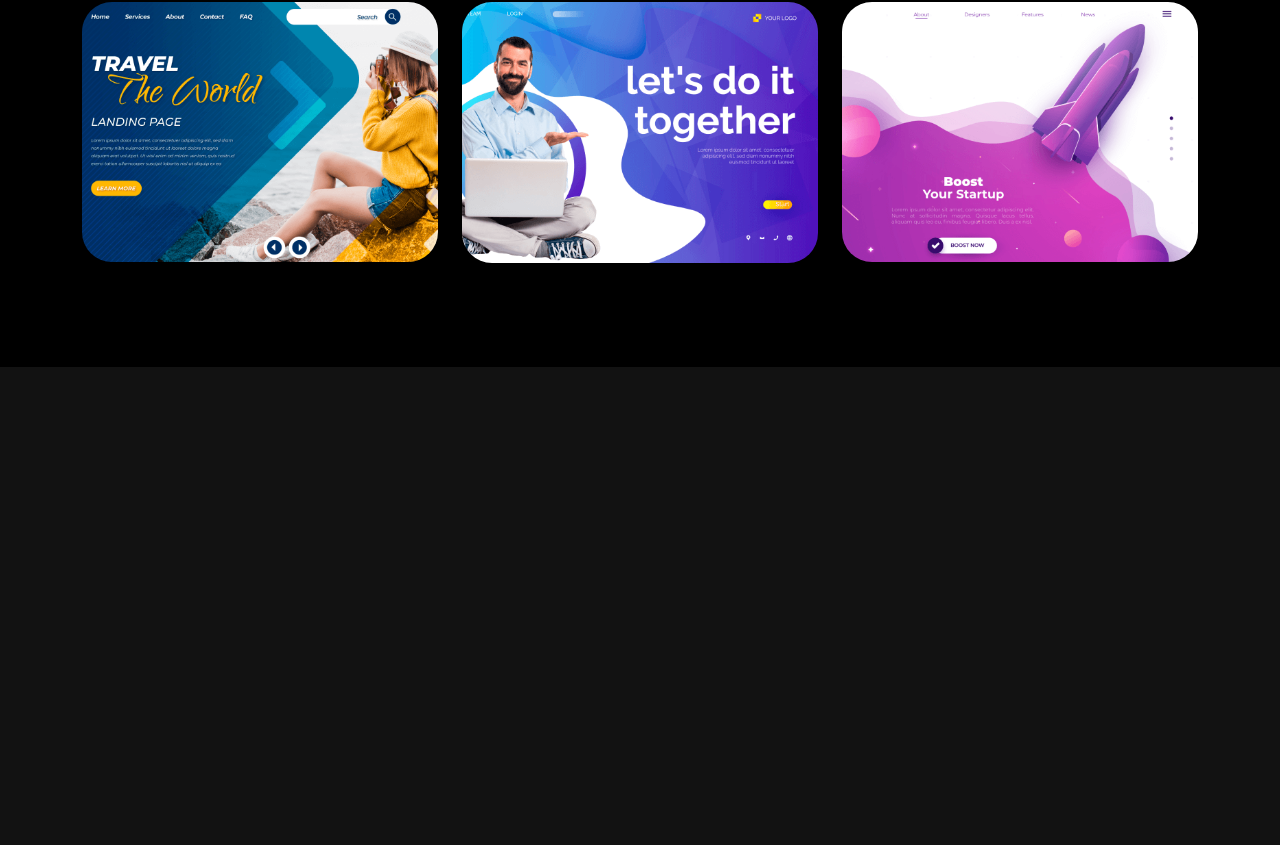
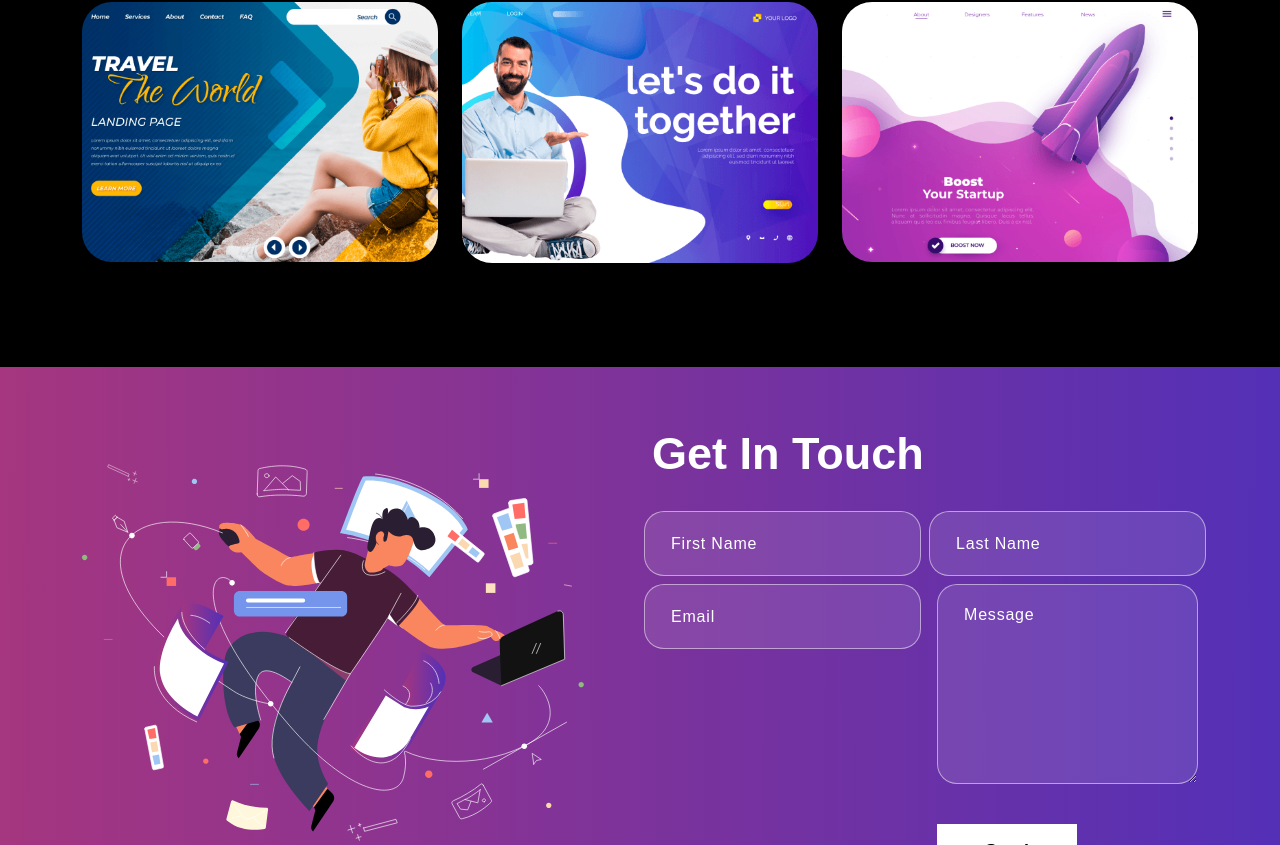
Before and after one commit to kevimuri24/my-portfolio-react, a React (Vite) app in the folder my-portfolio/: page / in a window 1280 px wide. Shown: the part 1955-2800 px from the top of the page. Before the commit the page ends 2322 px from the top, so only its background shows below. Built offline with nearby package versions, Linux system fonts and the light colour scheme; a web font is replaced by a local one.

Commit message:
Added the contact form

```diff
--- a/my-portfolio/package.json
+++ b/my-portfolio/package.json
@@ -11,6 +11,9 @@
   },
   "dependencies": {
     "bootstrap": "^5.3.8",
+    "cors": "^2.8.5",
+    "express": "^5.2.1",
+    "nodemailer": "^7.0.12",
     "react": "^19.2.0",
     "react-bootstrap": "^2.10.10",
     "react-bootstrap-icons": "^1.11.6",
--- a/my-portfolio/src/App.css
+++ b/my-portfolio/src/App.css
@@ -478,3 +478,75 @@
   right: 0;
   z-index: -4;
 }
+
+/************ Contact Css ************/
+.contact {
+  background: linear-gradient(90.21deg, #AA367C -5.91%, #4A2FBD 111.58%);
+  padding: 60px 0 200px 0;
+}
+.contact img {
+  width: 92%;
+}
+.contact h2 {
+	font-size: 45px;
+	font-weight: 700;
+  margin-bottom: 30px;
+}
+.contact form input, .contact form textarea {
+  width: 100%;
+  background: rgba(255, 255, 255, 0.1);
+  border: 1px solid rgba(255, 255, 255, 0.5);
+  border-radius: 20px;
+  color: #fff;
+  margin: 0 0 8px 0;
+  padding: 18px 26px;
+  font-weight: 500;
+  font-size: 18px;
+  letter-spacing: 0.8px;
+  transition: 0.3s ease-in-out;
+}
+.contact form input:focus, .contact form textarea:focus {
+  background: rgba(255, 255, 255, 1);
+  color: #121212;
+}
+.contact form input::placeholder, .contact form textarea::placeholder {
+  font-size: 16px;
+  font-weight: 400;
+  color: #fff;
+}
+.contact form input:focus::placeholder, .contact form textarea:focus::placeholder {
+  color: #121212;
+  opacity: 0.8;
+}
+.contact form button {
+  font-weight: 700;
+  color: #000;
+  background-color: #fff;
+  padding: 14px 48px;
+  font-size: 18px;
+  margin-top: 25px;
+  border-radius: 0;
+  position: relative;
+  transition: 0.3s ease-in-out;
+}
+.contact form button span {
+  z-index: 1;
+  position: relative;
+}
+.contact form button:hover {
+  color: #fff;
+}
+.contact form button::before {
+  content: "";
+  background: #121212;
+  width: 0;
+  height: 100%;
+  position: absolute;
+  top: 0;
+  left: 0;
+  z-index: 0;
+  transition: 0.3s ease-in-out;
+}
+.contact form button:hover::before {
+  width: 100%;
+}
--- a/my-portfolio/src/App.jsx
+++ b/my-portfolio/src/App.jsx
@@ -3,6 +3,7 @@
 import { Banner } from './components/Banner'
 import { Skills } from './components/Skills'
 import { Projects } from './components/Projects'
+import { Contact } from './components/Contact'
 
 
 
@@ -18,6 +19,7 @@
       <Banner />
       <Skills />
       <Projects />
+      <Contact />
     </div>
   )
 }
--- /dev/null
+++ b/my-portfolio/src/components/Contact.jsx
@@ -0,0 +1,86 @@
+import { useState, useEffect } from "react";
+import { Col, Container, Row } from "react-bootstrap";
+import contactImg from "../assets/img/contact-img.svg"
+
+export const Contact = () => {
+
+    const formInitialDetails = {
+        firstName: '',
+        lastName: '',
+        email: '',
+        message: '',
+
+        }
+
+    const [formDetails, setFormDetails] = useState(formInitialDetails);
+    const [buttonText, setButtonText] = useState('Send');
+    const [status, setStatus] = useState({});
+
+    const onFormUpdate = (category, value) => {
+        setFormDetails ({
+            ...formDetails,
+            [category]: value
+        })
+    }
+
+    const handleSubmit = async (e) => {
+
+        e.preventDefault();
+        setButtonText('Sending...');
+        let response = await fetch('http://localhost:5000/contact', {
+            method: "POST",
+            headers: {
+                "Content-Type": "application/json;charset=utf-8",
+            },
+            body: JSON.stringify(formDetails),
+
+        });
+        setButtonText('Send');
+        let result = response.json();
+        setFormDetails(formInitialDetails);
+        if(result.code === 200) {
+            setStatus({success: true, message: 'Message sent successfully'})
+        } else {
+            setStatus({success: false, message: "Oops, that did't work, please try again later."})
+        }
+    }
+
+    return (
+        <section className="contact" id="Connect">
+            <Container>
+                <Row className="align-items-center">
+                    <Col md={6}>
+                    <img src={contactImg} alt="Contact Us" />
+                    </Col>
+                    <Col md={6}>
+                        <h2>Get In Touch</h2>
+                        <form onSubmit={handleSubmit}>
+                            <Row>
+                                <Col sm={6} className="px-1">
+                                    <input type="text" value={formDetails.firstname} placeholder="First Name" onChange={(e) => onFormUpdate('firstName', e.target.value)}/>
+                                </Col>
+                                <Col sm={6} className="px-1">
+                                    <input type="text" value={formDetails.lastname} placeholder="Last Name" onChange={(e) => onFormUpdate('lastName', e.target.value)}/>
+                                </Col>
+                                <Col sm={6} className="px-1">
+                                    <input type="email" value={formDetails.email} placeholder="Email" onChange={(e) => onFormUpdate('email', e.target.value)}/>
+                                </Col>
+                                <Col>
+                                <textarea rows="6" value={formDetails.message} placeholder="Message" onChange={(e) => onFormUpdate('message', e.target.value)}/>
+                                <button type="submit"><span>{buttonText}</span></button>
+                                </Col>
+                                {
+                                    status.message &&
+                                    <Col>
+                                        <p className={status.success === false ? "danger" : "success"}>{status.message}</p>
+                                    </Col>
+                                }
+                            </Row>
+
+                        </form>
+                    </Col>
+                </Row>
+            </Container>
+        </section>
+    )
+}
--- a/my-portfolio/src/components/Projects.jsx
+++ b/my-portfolio/src/components/Projects.jsx
@@ -55,7 +55,7 @@
                     <p>Lorem ipsum, dolor sit amet consectetur adipisicing elit. Ducimus nesciunt saepe dolorum at, dolore laboriosam beatae
                         rerum iusto animi labore, nihil, laborum architecto ex qui vitae! Consequatur quo sunt quaerat.</p>
                         <Tab.Container id="project-tabs" defaultActiveKey="first">
-                        <Nav variant="pills" defaultActiveKey="/home">
+                        <Nav variant="pills" defaultActiveKey="nav-pills mb-5 justify-content-center align-items-center" id="pills-tab">
                         <Nav.Item>
                             <Nav.Link eventKey="first">Tab one </Nav.Link>
                         </Nav.Item>
```
Also changed, not shown: 1 other file (tests, documents, lock files or other folders).
